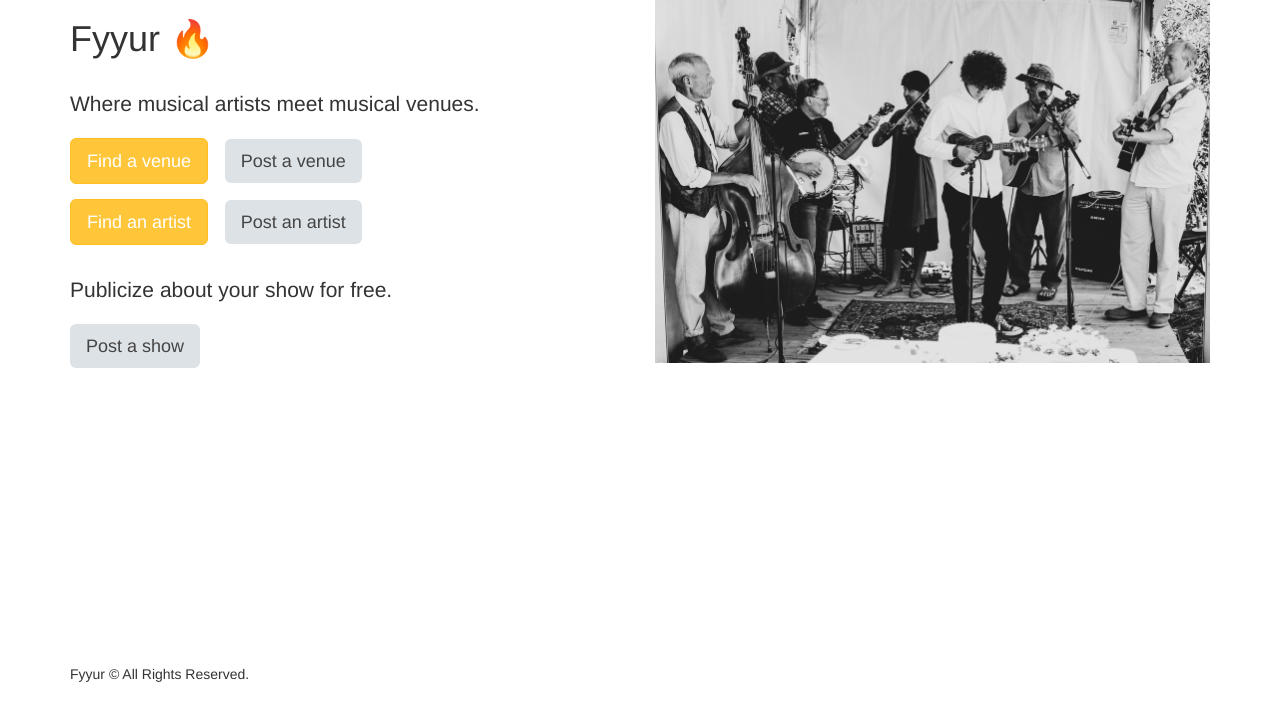
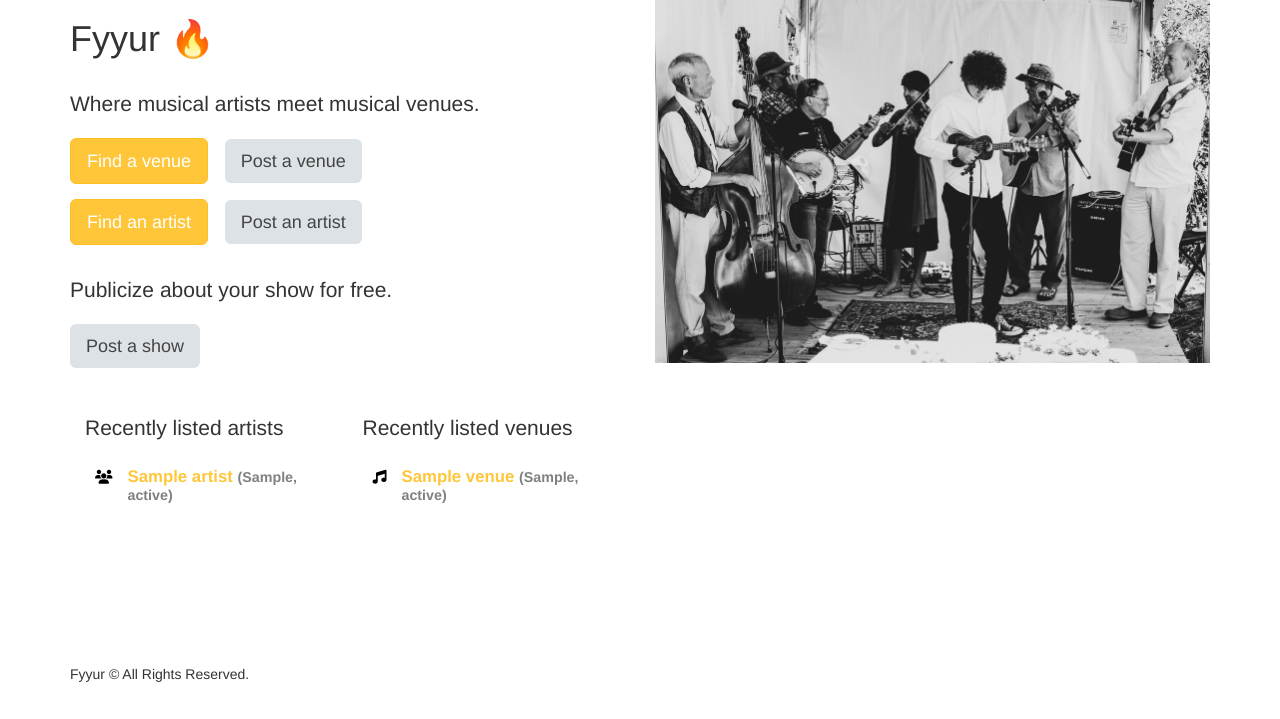
Before and after one commit to Panaska/Fyyur_App, a Flask app: page / in a window 1280 px wide. Shown: the part 81-800 px from the top of the page. Run offline with Flask 2, Linux system fonts and the light colour scheme; tables that the repository leaves empty hold one stand-in row (values such as "Sample post"); some libraries are stand-ins or nearby versions.

Commit message:
finished

```diff
--- a/app.py
+++ b/app.py
@@ -48,7 +48,28 @@ app.jinja_env.filters['datetime'] = format_datetime
 
 @app.route('/')
 def index():
-  return render_template('pages/home.html')
+  last_five_venues = db.session.query(Venue).order_by(Venue.id.desc()).limit(5)
+  last_five_artists = db.session.query(Artist).order_by(Artist.id.desc()).limit(5)
+  data_venues = []
+  data_artists = []
+  for venue in last_five_venues:
+    venue_info = {
+      "id": venue.id,
+      "name": venue.name,
+      "city": venue.city,
+      "state": venue.state
+    }
+    data_venues.append(venue_info)
+  for artist in last_five_artists:
+    artist_info = {
+      "id": artist.id,
+      "name": artist.name,
+      "city": artist.city,
+      "state": artist.state
+    }
+    data_artists.append(artist_info)
+
+  return render_template('pages/home.html', venues = data_venues, artists = data_artists)
 
 
 #  Venues
@@ -81,6 +102,8 @@ def venues():
 
 
   return render_template('pages/venues.html', areas=data)
+
+
 
 
 @app.route('/venues/search', methods=['POST'])
@@ -133,7 +156,6 @@ def create_venue_submission():
   # TODO: insert form data as a new Venue record in the db, instead
   # TODO: modify data to be the data object returned from db insertion
   error = False
-  newVenue = {}
   try:
       name = request.form.get('name', '')
       city = request.form.get('city', '')
@@ -145,8 +167,6 @@ def create_venue_submission():
       venue = Venue(name=name, city=city, address=address, phone=phone, state=state, genres=genres, facebook_link=facebook_link)
       db.session.add(venue)
       db.session.commit()
-      newVenue['name'] = venue.name
-      newVenue['city'] = venue.city
   except:
       error = True
       db.session.rollback()
@@ -166,20 +186,24 @@ def create_venue_submission():
   # see: http://flask.pocoo.org/docs/1.0/patterns/flashing/
   #return render_template('pages/home.html')
 
-@app.route('/venues/<venue_id>', methods=['DELETE'])
+@app.route('/delete/venues/<venue_id>', methods=['POST'])
 def delete_venue(venue_id):
   # TODO: Complete this endpoint for taking a venue_id, and using
   # SQLAlchemy ORM to delete a record. Handle cases where the session commit could fail.
     try:
-        db.session.query(Venue).filter_by(id=venue_id).delete()
+        bad_venue = db.session.query(Venue).filter(Venue.id==venue_id).first()
+        name = bad_venue.name
+        db.session.delete(bad_venue)
         db.session.commit()
+        flash('Venue ' + name + ' deleted successfully!')
     except:
         db.session.rollback()
+        flash('Venue ' + name + ' IS NOT deleted!')
     finally:
         db.session.close()
   # BONUS CHALLENGE: Implement a button to delete a Venue on a Venue Page, have it so that
   # clicking that button delete it from the db then redirect the user to the homepage
-    return None
+    return redirect('/')
 
 #  Artists
 #  ----------------------------------------------------------------
@@ -231,6 +255,67 @@ def show_artist(artist_id):
 
   return render_template('pages/show_artist.html', artist=data)
 
+
+@app.route('/delete/artists/<artist_id>', methods=['POST'])
+def delete_artist(artist_id):
+  # TODO: Complete this endpoint for taking a venue_id, and using
+  # SQLAlchemy ORM to delete a record. Handle cases where the session commit could fail.
+    try:
+        bad_artist = db.session.query(Artist).filter_by(id=artist_id).first()
+        name = bad_artist.name
+        db.session.delete(bad_artist)
+        db.session.commit()
+        flash('Artist ' + name + ' deleted successfully!')
+    except:
+        db.session.rollback()
+        flash('Artist ' + name + ' IS NOT deleted!')
+    finally:
+        db.session.close()
+  # BONUS CHALLENGE: Implement a button to delete a Venue on a Venue Page, have it so that
+  # clicking that button delete it from the db then redirect the user to the homepage
+    return redirect('/')
+
+#  Create Artist
+#  ----------------------------------------------------------------
+
+@app.route('/artists/create', methods=['GET'])
+def create_artist_form():
+  form = ArtistForm()
+  return render_template('forms/new_artist.html', form=form)
+
+@app.route('/artists/create', methods=['POST'])
+def create_artist_submission():
+  # called upon submitting the new artist listing form
+  # TODO: insert form data as a new Venue record in the db, instead
+  # TODO: modify data to be the data object returned from db insertion
+  error = False
+  try:
+      name = request.form.get('name', '')
+      city = request.form.get('city', '')
+      phone = request.form.get('phone', '')
+      state = request.form.get('state', '')
+      genres = request.form.getlist('genres')
+      facebook_link = request.form.get('facebook_link', '')
+      artist = Artist(name=name, city=city, phone=phone, state=state, genres=genres, facebook_link=facebook_link)
+      db.session.add(artist)
+      db.session.commit()
+  except:
+      error = True
+      db.session.rollback()
+  finally:
+      db.session.close()
+  if error:
+      flash('An error occurred. Artist ' + request.form['name'] + ' could not be listed.')
+      abort(400)
+  else:
+      flash('Artist ' + request.form['name'] + ' was successfully listed!')
+      return render_template('pages/home.html')
+  # on successful db insert, flash success
+  flash('Artist ' + request.form['name'] + ' was successfully listed!')
+  # TODO: on unsuccessful db insert, flash an error instead.
+  # e.g., flash('An error occurred. Artist ' + data.name + ' could not be listed.')
+  #return render_template('pages/home.html')
+
 #  Update
 #  ----------------------------------------------------------------
 @app.route('/artists/<int:artist_id>/edit', methods=['GET'])
@@ -264,20 +349,16 @@ def edit_artist_submission(artist_id):
 @app.route('/venues/<int:venue_id>/edit', methods=['GET'])
 def edit_venue(venue_id):
   form = VenueForm()
-  venue={
-    "id": 1,
-    "name": "The Musical Hop",
-    "genres": ["Jazz", "Reggae", "Swing", "Classical", "Folk"],
-    "address": "1015 Folsom Street",
-    "city": "San Francisco",
-    "state": "CA",
-    "phone": "123-123-1234",
-    "website": "https://www.themusicalhop.com",
-    "facebook_link": "https://www.facebook.com/TheMusicalHop",
-    "seeking_talent": True,
-    "seeking_description": "We are on the lookout for a local artist to play every two weeks. Please call us.",
-    "image_link": "https://images.unsplash.com/photo-1543900694-133f37abaaa5?ixlib=rb-1.2.1&ixid=eyJhcHBfaWQiOjEyMDd9&auto=format&fit=crop&w=400&q=60"
-  }
+  current_venue = db.session.query(Venue).get(venue_id)
+  venue = Venue.info(current_venue)
+  form.name.data = venue["name"]
+  form.genres.data = venue["genres"]
+  form.city.data = venue["city"]
+  form.state.data = venue["state"]
+  form.address.data = venue["address"]
+  form.phone.data = venue["phone"]
+  form.facebook_link.data = venue["facebook_link"]
+
   # TODO: populate form with values from venue with ID <venue_id>
   return render_template('forms/edit_venue.html', form=form, venue=venue)
 
@@ -285,51 +366,16 @@ def edit_venue(venue_id):
 def edit_venue_submission(venue_id):
   # TODO: take values from the form submitted, and update existing
   # venue record with ID <venue_id> using the new attributes
+  current_venue = db.session.query(Venue).get(venue_id)
+  setattr(current_venue, 'name', request.form['name'])
+  setattr(current_venue, 'genres', request.form.getlist('genres'))
+  setattr(current_venue, 'city', request.form['city'])
+  setattr(current_venue, 'state', request.form['state'])
+  setattr(current_venue, 'address', request.form['address'])
+  setattr(current_venue, 'phone', request.form['phone'])
+  setattr(current_venue, 'facebook_link', request.form['facebook_link'])
+  db.session.commit()
   return redirect(url_for('show_venue', venue_id=venue_id))
-
-#  Create Artist
-#  ----------------------------------------------------------------
-
-@app.route('/artists/create', methods=['GET'])
-def create_artist_form():
-  form = ArtistForm()
-  return render_template('forms/new_artist.html', form=form)
-
-@app.route('/artists/create', methods=['POST'])
-def create_artist_submission():
-  # called upon submitting the new artist listing form
-  # TODO: insert form data as a new Venue record in the db, instead
-  # TODO: modify data to be the data object returned from db insertion
-  error = False
-  newArtist = {}
-  try:
-      name = request.form.get('name', '')
-      city = request.form.get('city', '')
-      phone = request.form.get('phone', '')
-      state = request.form.get('state', '')
-      genres = request.form.getlist('genres')
-      facebook_link = request.form.get('facebook_link', '')
-      artist = Artist(name=name, city=city, phone=phone, state=state, genres=genres, facebook_link=facebook_link)
-      db.session.add(artist)
-      db.session.commit()
-      newArtist['name'] = artist.name
-      newArtist['city'] = artist.city
-  except:
-      error = True
-      db.session.rollback()
-  finally:
-      db.session.close()
-  if error:
-      flash('An error occurred. Artist ' + data.name + ' could not be listed.')
-      abort(400)
-  else:
-      flash('Artist ' + request.form['name'] + ' was successfully listed!')
-      return render_template('pages/home.html')
-  # on successful db insert, flash success
-  flash('Artist ' + request.form['name'] + ' was successfully listed!')
-  # TODO: on unsuccessful db insert, flash an error instead.
-  # e.g., flash('An error occurred. Artist ' + data.name + ' could not be listed.')
-  #return render_template('pages/home.html')
 
 
 #  Shows
@@ -340,44 +386,10 @@ def shows():
   # displays list of shows at /shows
   # TODO: replace with real venues data.
   #       num_shows should be aggregated based on number of upcoming shows per venue.
-  data = db.session.query(Show).all()
+  shows = db.session.query(Show).options(db.joinedload(Show.Venue), db.joinedload(Show.Artist)).all()
+  data = list(map(Show.info, shows))
 
-  # data=[{
-  #   "venue_id": 1,
-  #   "venue_name": "The Musical Hop",
-  #   "artist_id": 4,
-  #   "artist_name": "Guns N Petals",
-  #   "artist_image_link": "https://images.unsplash.com/photo-1549213783-8284d0336c4f?ixlib=rb-1.2.1&ixid=eyJhcHBfaWQiOjEyMDd9&auto=format&fit=crop&w=300&q=80",
-  #   "start_time": "2019-05-21T21:30:00.000Z"
-  # }, {
-  #   "venue_id": 3,
-  #   "venue_name": "Park Square Live Music & Coffee",
-  #   "artist_id": 5,
-  #   "artist_name": "Matt Quevedo",
-  #   "artist_image_link": "https://images.unsplash.com/photo-1495223153807-b916f75de8c5?ixlib=rb-1.2.1&ixid=eyJhcHBfaWQiOjEyMDd9&auto=format&fit=crop&w=334&q=80",
-  #   "start_time": "2019-06-15T23:00:00.000Z"
-  # }, {
-  #   "venue_id": 3,
-  #   "venue_name": "Park Square Live Music & Coffee",
-  #   "artist_id": 6,
-  #   "artist_name": "The Wild Sax Band",
-  #   "artist_image_link": "https://images.unsplash.com/photo-1558369981-f9ca78462e61?ixlib=rb-1.2.1&ixid=eyJhcHBfaWQiOjEyMDd9&auto=format&fit=crop&w=794&q=80",
-  #   "start_time": "2035-04-01T20:00:00.000Z"
-  # }, {
-  #   "venue_id": 3,
-  #   "venue_name": "Park Square Live Music & Coffee",
-  #   "artist_id": 6,
-  #   "artist_name": "The Wild Sax Band",
-  #   "artist_image_link": "https://images.unsplash.com/photo-1558369981-f9ca78462e61?ixlib=rb-1.2.1&ixid=eyJhcHBfaWQiOjEyMDd9&auto=format&fit=crop&w=794&q=80",
-  #   "start_time": "2035-04-08T20:00:00.000Z"
-  # }, {
-  #   "venue_id": 3,
-  #   "venue_name": "Park Square Live Music & Coffee",
-  #   "artist_id": 6,
-  #   "artist_name": "The Wild Sax Band",
-  #   "artist_image_link": "https://images.unsplash.com/photo-1558369981-f9ca78462e61?ixlib=rb-1.2.1&ixid=eyJhcHBfaWQiOjEyMDd9&auto=format&fit=crop&w=794&q=80",
-  #   "start_time": "2035-04-15T20:00:00.000Z"
-  # }]
+
   return render_template('pages/shows.html', shows=data)
 
 @app.route('/shows/create')
@@ -391,7 +403,6 @@ def create_show_submission():
   # called to create new shows in the db, upon submitting new show listing form
   # TODO: insert form data as a new Show record in the db, instead
   error = False
-  newShow = {}
   try:
       artist_id = request.form.get('artist_id', '')
       venue_id = request.form.get('venue_id', '')
@@ -399,8 +410,6 @@ def create_show_submission():
       show = Show(artist_id=artist_id, venue_id=venue_id, start_time=start_time)
       db.session.add(show)
       db.session.commit()
-      newShow['artist_id'] = show.artist_id
-      newShow['venue_id'] = show.venue_id
   except:
       error = True
       db.session.rollback()
@@ -410,7 +419,7 @@ def create_show_submission():
       flash('An error occurred. Show ' + request.form['artist_id'] + ' could not be listed.')
       abort(400)
   else:
-      flash('Show ' + request.form['artist_id'] + ' was successfully listed!')
+      flash('Show ' + request.form['start_time'] + ' was successfully listed!')
       return render_template('pages/home.html')
   # on successful db insert, flash success
   #flash('Show was successfully listed!')
--- a/forms.py
+++ b/forms.py
@@ -110,6 +110,7 @@ class VenueForm(Form):
             ('Reggae', 'Reggae'),
             ('Rock n Roll', 'Rock n Roll'),
             ('Soul', 'Soul'),
+            ('Swing', 'Swing'),
             ('Other', 'Other'),
         ]
     )
@@ -209,6 +210,7 @@ class ArtistForm(Form):
             ('Reggae', 'Reggae'),
             ('Rock n Roll', 'Rock n Roll'),
             ('Soul', 'Soul'),
+            ('Swing', 'Swing'),
             ('Other', 'Other'),
         ]
     )
--- a/models.py
+++ b/models.py
@@ -22,7 +22,7 @@ class Venue(Base):
     facebook_link = Column(String(120))
     seeking_talent = Column(Boolean, default=False)
     seeking_description = Column(String(500))
-    shows = relationship('Show', backref = 'Venue', lazy='dynamic')
+    shows = relationship('Show', cascade="all,delete", backref = 'Venue', lazy='dynamic')
 
     def info(self):
         return {
@@ -56,7 +56,7 @@ class Artist(Base):
     facebook_link = Column(String(120))
     seeking_venue = Column(Boolean, default=False)
     seeking_description = Column(String(500))
-    shows = relationship('Show', backref = 'Artist', lazy='dynamic')
+    shows = relationship('Show', cascade="all,delete", backref = 'Artist', lazy='dynamic')
 
     def info(self):
         return {
@@ -86,7 +86,7 @@ class Show(Base):
     artist_id = Column(Integer, ForeignKey('Artist.id'), nullable=False)
     venue_id = Column(Integer, ForeignKey('Venue.id'), nullable=False)
 
-    def details(self):
+    def info(self):
         return {
             'venue_id': self.venue_id,
             'venue_name': self.Venue.name,
--- a/static/css/main.css
+++ b/static/css/main.css
@@ -8,6 +8,7 @@
 /*****************************************************************************
  * Main elements
  ****************************************************************************/
+
 html {
   overflow-y: scroll;
 }
--- a/static/css/main.quickfix.css
+++ b/static/css/main.quickfix.css
@@ -6,3 +6,17 @@
  * Contains immediate fixes that should be revised later and added in the
  * main.css.
  */
+ h5 span.location {
+    color:grey;
+    font-size: 85%;
+  }
+
+  h5.list-items {
+    font-size:1.2em;
+    color: #ffc63a;
+    font-weight:800;
+  }
+
+  .delete_button {
+      display: inline-block;
+  }
--- a/templates/layouts/main.html
+++ b/templates/layouts/main.html
@@ -1,3 +1,5 @@
+
+
 <!doctype html>
 <head>
 <meta charset="utf-8">
@@ -14,7 +16,7 @@
 <link type="text/css" rel="stylesheet" href="/static/css/layout.main.css" />
 <link type="text/css" rel="stylesheet" href="/static/css/main.css" />
 <link type="text/css" rel="stylesheet" href="/static/css/main.responsive.css" />
-<link type="text/css" rel="stylesheet" href="/static/css/main.quickfix.css" />
+<link type="text/css" rel="stylesheet" href="{{ url_for('static', filename='css/main.quickfix.css') }}"  />
 <!-- /styles -->
 
 <!-- favicons -->
--- a/templates/pages/home.html
+++ b/templates/pages/home.html
@@ -17,6 +17,36 @@
 		<h3>
 			<a href="/shows/create"><button class="btn btn-default btn-lg">Post a show</button></a>
 		</h3>
+		<div class="col-sm-6"><p class="lead">Recently listed artists</p>
+			<ul class="items">
+				{% for artist in artists %}
+				<li>
+					<a href="/artists/{{ artist.id }}">
+						<i class="fas fa-users"></i>
+						<div class="item">
+							<h5 class="list-items">{{ artist.name }} <span class="location">({{ artist.city }}, {{artist.state }})</span></h5>
+						</div>
+					</a>
+				</li>
+				{% endfor %}
+			</ul></div>
+		<div class="col-sm-6">
+			<p class="lead">Recently listed venues</p>
+		<ul class="items">
+			{% for venue in venues %}
+			<li>
+				<a href="/venues/{{ venue.id }}">
+					<i class="fas fa-music"></i>
+					<div class="item">
+						<h5 class="list-items">{{ venue.name }} <span class="location">({{ venue.city }}, {{venue.state }})</span></h5>
+					</div>
+				</a>
+			</li>
+			{% endfor %}
+		</ul>
+		</div>
+
+
 	</div>
 	<div class="col-sm-6 hidden-sm hidden-xs">
 		<img id="front-splash" src="{{ url_for('static',filename='img/front-splash.jpg') }}" alt="Front Photo of Musical Band" />
```
Also changed, not shown: migrations/versions/b4d5f8fc02dd_.py (added, +73 -0 lines), templates/pages/show_artist.html (+7 -0 lines), templates/pages/show_venue.html (+7 -0 lines).
